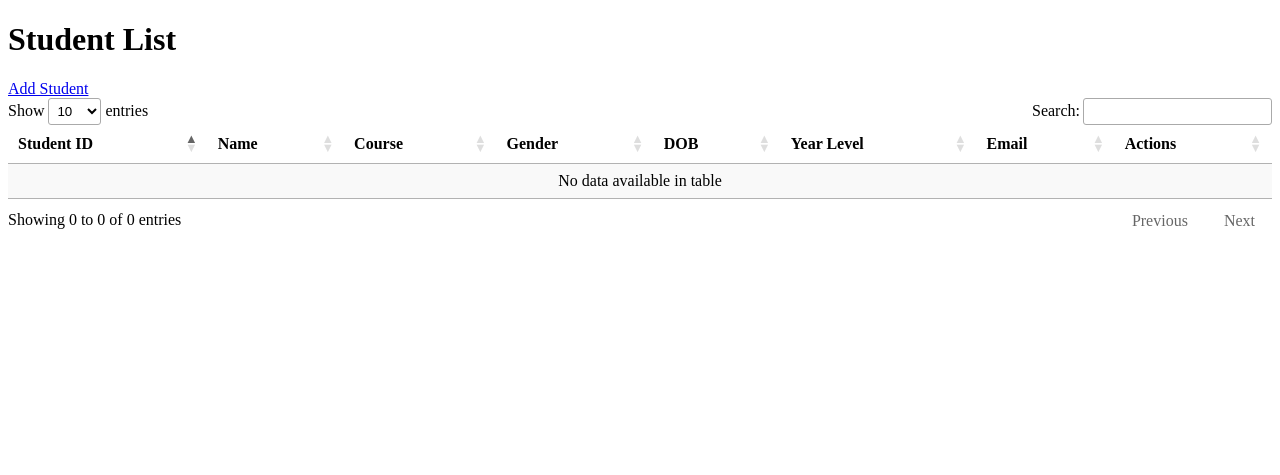
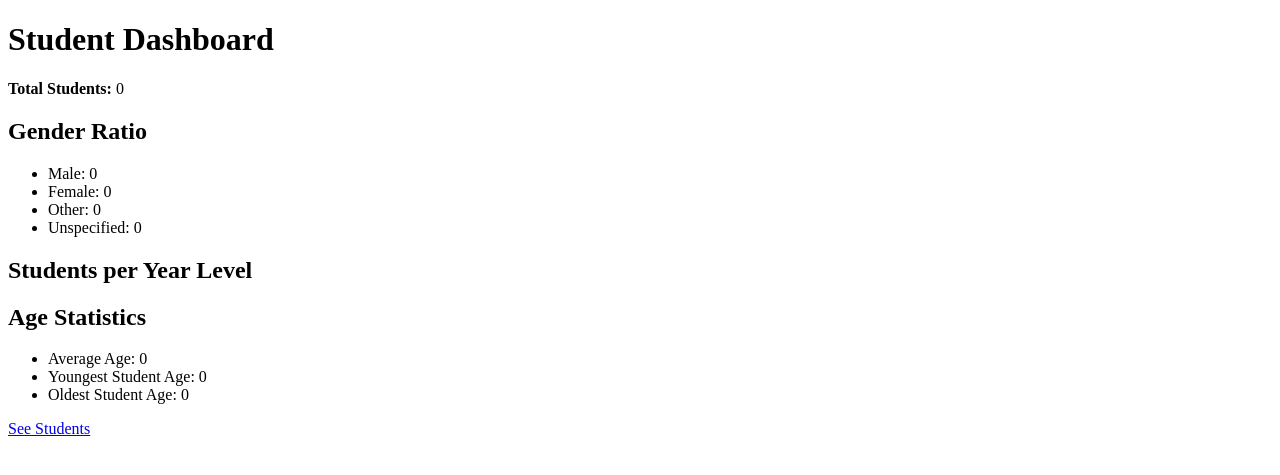
Before and after one commit to DavonGT/CSD-Student-IMS, a Django app: page / in a window 1280 px wide. Shown: the top 475 px of the page. Run offline with Django 5.2, Linux system fonts and the light colour scheme; data that the repository does not hold is empty; some libraries are stand-ins or nearby versions.

Commit message:
added dashboard with simple reports

```diff
--- a/core/forms.py
+++ b/core/forms.py
@@ -5,3 +5,6 @@ class StudentForm(forms.ModelForm):
     class Meta:
         model = Student
         fields = '__all__'
+        widgets = {
+            'date_of_birth': forms.DateInput(attrs={'type': 'date'}),
+        }
--- /dev/null
+++ b/core/templates/core/dashboard.html
@@ -0,0 +1,34 @@
+{% extends "core/base.html" %}
+
+{% load static %}
+
+{% block content %}
+
+<h1>Student Dashboard</h1>
+
+<p><strong>Total Students:</strong> {{ total_students }}</p>
+
+<h2>Gender Ratio</h2>
+<ul>
+  {% for gender, count in gender_data.items %}
+    <li>{{ gender }}: {{ count }}</li>
+  {% endfor %}
+</ul>
+
+<h2>Students per Year Level</h2>
+<ul>
+  {% for level in year_level_data %}
+    <li>Year {{ level.year_level }}: {{ level.count }}</li>
+  {% endfor %}
+</ul>
+
+<h2>Age Statistics</h2>
+<ul>
+  <li>Average Age: {{ average_age }}</li>
+  <li>Youngest Student Age: {{ min_age }}</li>
+  <li>Oldest Student Age: {{ max_age }}</li>
+</ul>
+
+<a href={% url 'student_list' %}>See Students</a>
+
+{% endblock %}
--- a/core/templates/core/student_list.html
+++ b/core/templates/core/student_list.html
@@ -9,7 +9,6 @@
             <tr>
 	              <th>Student ID</th>
                 <th>Name</th>
-                <th>Course</th>
 		            <th>Gender</th>
                 <th>DOB</th>
                 <th>Year Level</th>
@@ -22,7 +21,6 @@
             <tr>
                 <td>{{ student.student_id }}</td>
                 <td>{{ student.name }}</td>
-                <td>{{ student.course }}</td>
                 <td>{{ student.gender }}</td>
                 <td>{{ student.date_of_birth }}</td>
                 <td>{{ student.year_level }}</td>
--- a/core/urls.py
+++ b/core/urls.py
@@ -18,7 +18,8 @@ from django.urls import path
 from . import views
 
 urlpatterns = [
-    path('', views.student_list, name='student_list'),
+    path('', views.dashboard, name='dashboard'),
+    path('show_students/', views.student_list, name='student_list'),
     path('create/', views.student_create, name='student_create'),
     path('update/<int:pk>/', views.student_update, name='student_update'),
     path('delete/<int:pk>/', views.student_delete, name='student_delete'),
--- a/core/views.py
+++ b/core/views.py
@@ -1,8 +1,53 @@
 from django.shortcuts import render, redirect, get_object_or_404
 from .models import Student
 from .forms import StudentForm
+from django.db.models import Count, Avg, Min, Max
 
 # Create your views here.
+
+def dashboard(request):
+    total_students = Student.objects.count()
+
+    # Gender distribution
+    gender_counts = Student.objects.values('gender').annotate(count=Count('gender'))
+    gender_data = {
+        'Male': 0,
+        'Female': 0,
+        'Other': 0,
+        'Unspecified': 0
+    }
+    for item in gender_counts:
+        key = dict(Student.GENDER_CHOICES).get(item['gender'], 'Unspecified')
+        gender_data[key] = item['count']
+
+    # Students per year level
+    year_level_data = Student.objects.values('year_level').annotate(count=Count('year_level')).order_by('year_level')
+
+    # Age statistics
+    from datetime import date
+    def calculate_age(dob):
+        today = date.today()
+        return today.year - dob.year - ((today.month, today.day) < (dob.month, dob.day))
+
+    ages = [calculate_age(student.date_of_birth) for student in Student.objects.all() if student.date_of_birth]
+    average_age = sum(ages) / len(ages) if ages else 0
+    min_age = min(ages) if ages else 0
+    max_age = max(ages) if ages else 0
+
+    context = {
+        'total_students': total_students,
+        'gender_data': gender_data,
+        'year_level_data': year_level_data,
+        'average_age': round(average_age, 1),
+        'min_age': min_age,
+        'max_age': max_age
+    }
+
+    return render(request, 'core/dashboard.html', context)
+
+
+
+
 
 def student_info(request, pk):
     student = get_object_or_404(Student, pk=pk)
```
Also changed, not shown: core/models.py (+10 -4 lines), core/migrations/0001_initial.py, core/migrations/0002_alter_student_year_level.py (added), core/migrations/0003_alter_student_date_of_birth.py (added).
